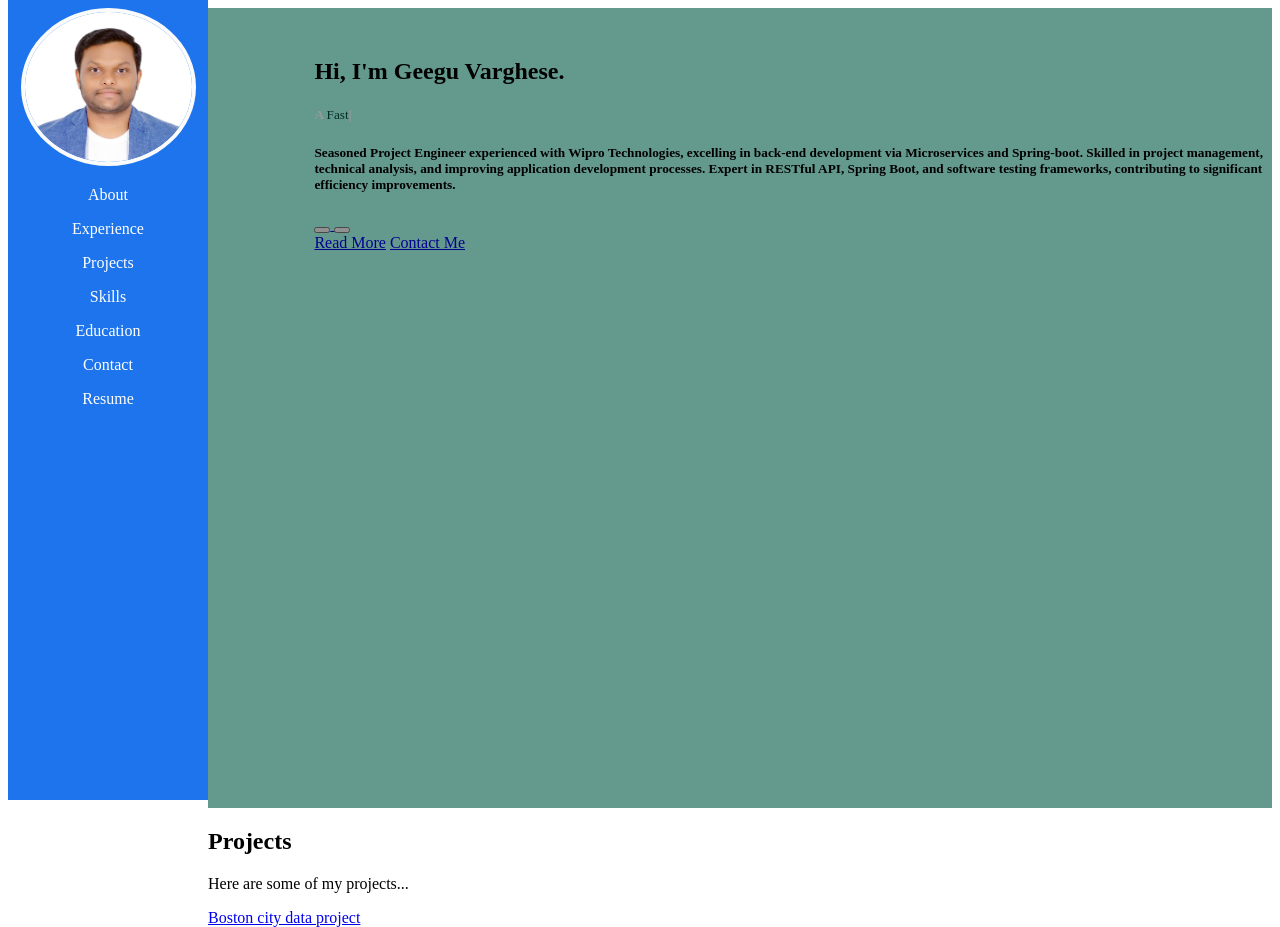
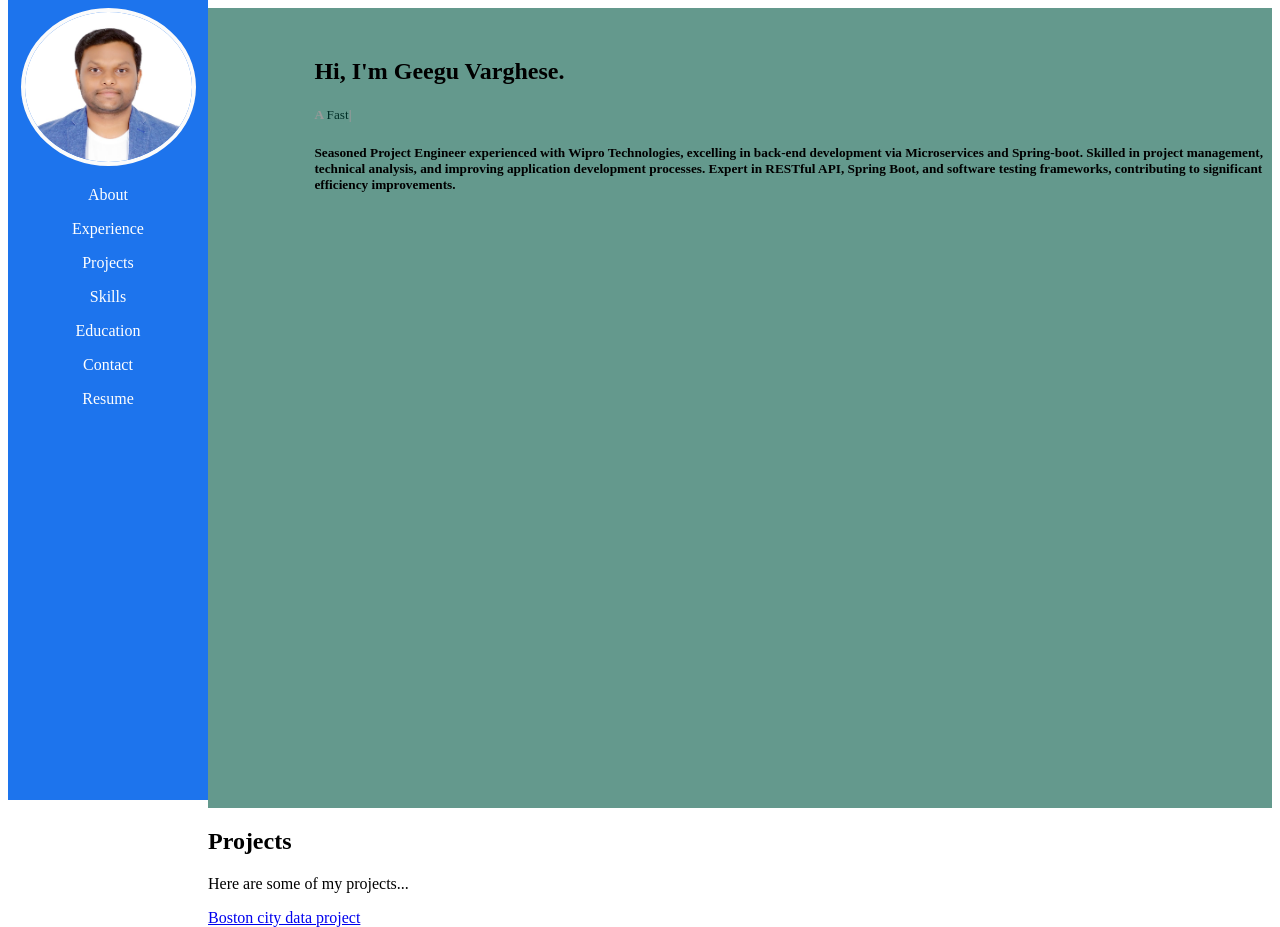
Before and after one commit to GeegZCode/geeguvarghese.github.io, a plain HTML site: page index.html in a window 1280 px wide. Drawn offline with Linux system fonts and the light colour scheme.

Commit message:
updated index

```diff
--- a/index.html
+++ b/index.html
@@ -39,36 +39,6 @@
                                 Expert in RESTful API, Spring Boot, and software testing frameworks, contributing to significant efficiency
                                 improvements.</h5>
                           </div>
-                          <div class="social">
-                            <a href="http://linkedin.com/in/varadbhogayata" target="_blank">
-                              <button class="icon-btn linkedin">
-                                <i class="fa fa-linkedin"></i>
-                              </button>
-                            </a>
-                            <a href="https://github.com/varadbhogayata/" target="_blank">
-                              <button class="icon-btn github">
-                                <i class="fa fa-github"></i>
-                              </button>
-                            </a>
-
-                            <!-- <a href="https://angel.co/u/varad_bhogayata" target="_blank">
-                              <button class="icon-btn angellist">
-                                <i class="fa fa-angellist"></i>
-                              </button>
-                            </a> -->
-
-                            <!-- <a href="http://linkedin.com/in/varadbhogayata" target="_blank">
-                                <span class="fa-stack fa-lg">
-                                  <i class="fa fa-circle fa-stack-2x"></i>
-                                  <i class="fa fa-linkedin fa-stack-1x fa-inverse"></i>
-
-                                </span>
-                            </a> -->
-                          </div>
-                          <div class="buttons">
-                            <a href="#about" class="readme">Read More</a>
-                            <a href="#contact" class="contactme">Contact Me</a>
-                          </div>
                         </div>
                       </div>
                     </div>
```
